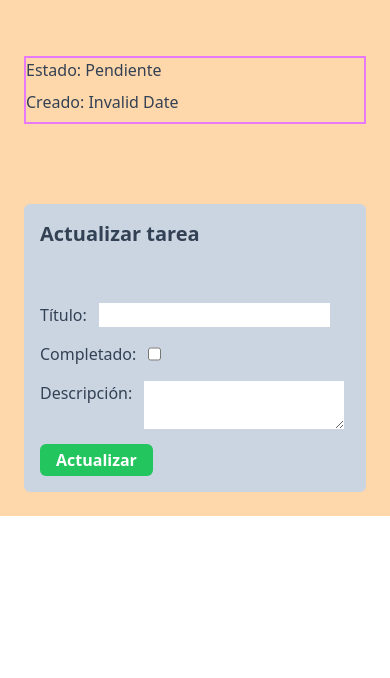
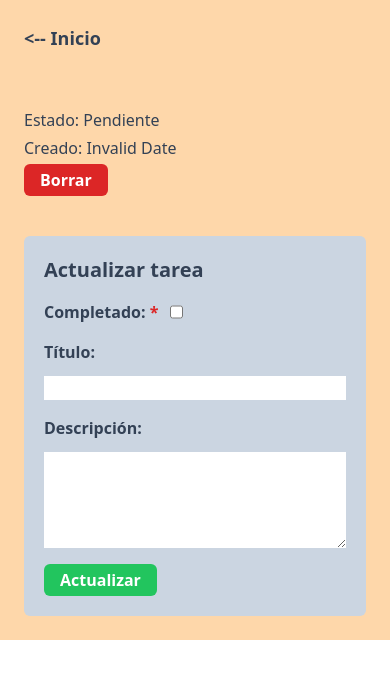
Before and after one commit to danielchavezs/task-manager-front, a React (Vite) app: page /id/1 in a window 390 px wide. Shown: the top 678 px of the page. Built offline with nearby package versions, Linux system fonts and the light colour scheme; no server answers.

Commit message:
Enabled delete action from the app. Implemented first responsive behaviour in main and detail view.

```diff
--- a/src/components/ManageTasks.tsx
+++ b/src/components/ManageTasks.tsx
@@ -14,9 +14,9 @@ export default function ManageTask (){
     const fetchTasks = async () => {
       setLoading(true);
       try {
-        setTimeout(() => {
-          console.log("Mensaje después de 2 segundos");
-        }, 10000);
+        // setTimeout(() => {
+        //   console.log("Mensaje después de 2 segundos");
+        // }, 10000);
         const response = await axios.get(`${BACKEND_URL}/api/tasks`);
         setTasks(response.data);
         setApiError(false);
@@ -42,7 +42,7 @@ export default function ManageTask (){
         <div className='flex flex-col space-y-20 items-center bg-slate-300 border-2 border-red-700 h-full'>
           <h1 className='font-bold'>MANAGE TASKS</h1>
 
-          <div className='grid grid-cols-3 gap-5 w-full border-blue-500 border'>
+          <div className='grid grid-cols-1 md:grid-cols-2 lg:grid-cols-3 gap-5 w-full border-blue-500 border'>
             {tasks.map((task: Task) => (
               <SingleTask
                 key={task._id}
--- a/src/components/TaskDetail.tsx
+++ b/src/components/TaskDetail.tsx
@@ -1,6 +1,6 @@
 import axios from "axios";
 import { useEffect, useState } from "react";
-import { useParams } from "react-router-dom";
+import { Link, useParams, useNavigate } from "react-router-dom";
 import { BACKEND_URL } from "../assets/utils";
 
 export default function TaskDetail () {
@@ -8,12 +8,20 @@ export default function TaskDetail () {
     const { id } = useParams();
     const [task, setTask] = useState<any>({});
     const [error, setError] = useState(null);
+    const navigate = useNavigate();
 
     const [form, setForm] = useState({
         title: "",
         description: "",
         completed: false,
     });
+
+    // const [deleteAction, setDeleteAction] = useState({
+    //     initial: false,
+    //     confirm: false,
+    // });
+
+    const [deleteAction, setDeleteAction] = useState(false);
 
     const getTask = async (id: string | undefined) => {
       try {
@@ -64,6 +72,23 @@ export default function TaskDetail () {
         }));
     };
 
+    const deleteButton = (event: React.MouseEvent<HTMLButtonElement>) => {
+        setDeleteAction(true);
+    };
+
+    const confirmDeleteButton = async (event: React.MouseEvent<HTMLButtonElement>) => {
+        try {
+            const response = await axios.delete(`${BACKEND_URL}/api/tasks/${id}`);
+
+            if (response.status === 200){
+                window.alert("Tarea eliminada exitosamente");
+                navigate('/');
+            } else { window.alert("Error eliminando la tarea.") }
+        } catch (error) {
+            console.error(error);
+        }
+    };
+
     const submitHandler = async (event: React.FormEvent<HTMLFormElement>) => {
         event.preventDefault();
         const newTask = taskUpdate();
@@ -87,44 +112,72 @@ export default function TaskDetail () {
         )
     } else return (
         <div>
-            <h1 className="font-bold text-4xl mb-8">{task.title}</h1>
+            <Link
+                to={"/"}
+                className="text-lg font-bold mb-20"
+            >
+             {"<--"} Inicio
+            </Link>
+            <div className="flex flex-col md:flex-row space-y-10 md:space-y-0 mt-4 md:space-x-5 sm:space-x-0">
+                <div className="flex flex-col justify-between md:w-3/5 border-0">
+                    <div>
+                        <h1 className="font-bold text-6xl mb-10">{task.title}</h1>
 
-            <div className="flex flex-col border-2 space-y-2 w-full border-fuchsia-400">
+                        <div className="flex flex-col space-y-1 w-full">
                             <p>Estado: {status()}</p>
                             <p>Creado: {creationDate}</p>
                             <p>{task.description}</p>
                         </div>
+                    </div>
+
+                    <button
+                        type="button"
+                        onClick={deleteButton}
+                        className= {
+                            deleteAction? "hidden" : "bg-red-600 w-fit py-1 px-4 rounded-md text-white font-semibold"}
+                    >
+                        Borrar
+                    </button>
+
+                    <div
+                        className= {
+                        deleteAction ? "block mt-8" : "hidden"}
+                    >
+
+                        <p className="text-sm font-semibold">¿Confirmar borrado de tarea? Esta acción no se puede deshacer.</p>
+
+                        <div className="flex gap-2 mt-1">
+                            <button
+                                type="button"
+                                onClick={confirmDeleteButton}
+                                className= "bg-red-600 w-fit py-1 px-4 rounded-md text-white font-semibold"
+                            >
+                                Confirmar
+                            </button>
+                            <button
+                                type="button"
+                                onClick={() => setDeleteAction(false)}
+                                className= "bg-slate-400 w-fit py-1 px-4 rounded-md text-white font-semibold"
+                            >
+                                Cancelar
+                            </button>
+                        </div>
+                    </div>
+                </div>
 
                 <form
                     onSubmit={submitHandler}
-                className="flex flex-col justify-between bg-slate-300 mt-20 p-4 rounded-md min-h-72"
+                    className="flex flex-col md:w-2/5 justify-between bg-slate-300 p-5 rounded-md min-h-80"
                 >
-                <h2 className="font-bold text-xl mb-10">Actualizar tarea</h2>
+                    <h2 className="font-bold text-xl mb-4">Actualizar tarea</h2>
+
+                    <div className="flex flex-col space-y-4">
                         <div className="flex space-x-3">
                             <label
-                        className=""
-                        htmlFor="title_update"
-                    >
-                        Título:
-                    </label>
-
-                    <input
-                        id="title_update"
-                        name="title"
-                        type="text"
-                        value={form.title}
-                        onChange={(e) => {
-                            changeHandlder(e);
-                        }}
-                    >
-                    </input>
-                </div>
-                <div className="flex space-x-3">
-                    <label
-                        className=""
+                                className="font-semibold"
                                 htmlFor="completed_update"
                             >
-                        Completado:
+                                Completado: <span className="text-red-600">*</span>
                             </label>
 
                             <input
@@ -142,15 +195,36 @@ export default function TaskDetail () {
                             </input>
                         </div>
 
-                <div className="flex space-x-3">
+                        <div className="flex flex-col space-y-3">
                             <label
-                        className=""
+                                className="font-semibold"
+                                htmlFor="title_update"
+                            >
+                                Título:
+                            </label>
+
+                            <input
+                                id="title_update"
+                                name="title"
+                                type="text"
+                                value={form.title}
+                                onChange={(e) => {
+                                    changeHandlder(e);
+                                }}
+                            >
+                            </input>
+                        </div>
+
+                        <div className="flex flex-col space-y-3">
+                            <label
+                                className="font-semibold"
                                 htmlFor="description_update"
                             >
                                 Descripción:
                             </label>
 
                             <textarea
+                                className="min-h-24"
                                 id="description_update"
                                 name="description"
                                 value={form.description}
@@ -166,8 +240,11 @@ export default function TaskDetail () {
                         >
                             Actualizar
                         </button>
+                    </div>
+
                 </form>
 
             </div>
+        </div>
     )
 };
--- a/tailwind.config.ts
+++ b/tailwind.config.ts
@@ -6,8 +6,8 @@ export default {
     extend: {
       screens: {
         'sm': '320px',
-        'md': '520px',
-        'lg': '900px',
+        'md': '720px',
+        'lg': '950px',
       },
     },
   },
```
Lines whose indentation alone changed are shown as unchanged.
